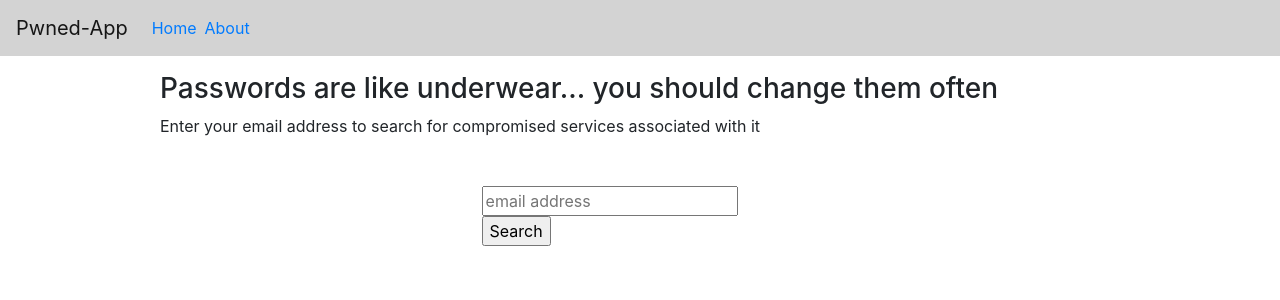
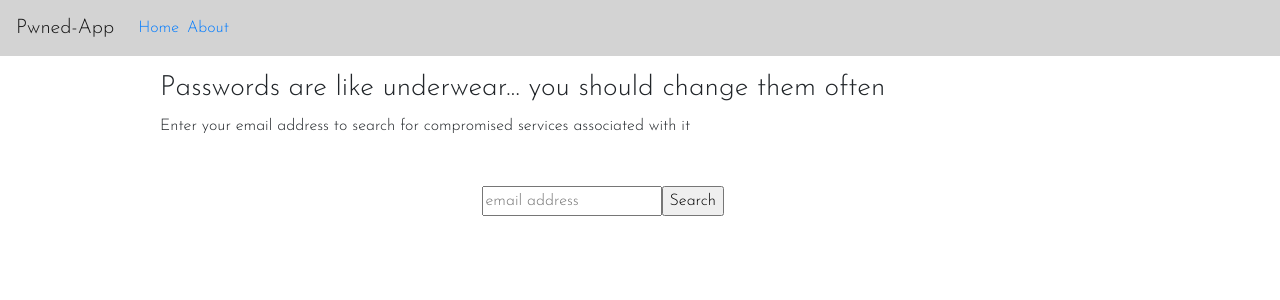
Before and after one commit to dcbentley/unnamed-pwned-app, a React (Create React App) app: page / in a window 1280 px wide. Shown: the top 300 px of the page. Built offline with nearby package versions, Linux system fonts and the light colour scheme; no server answers.

Commit message:
added css and cleaned up consoles and misc errors

```diff
--- a/public/index.html
+++ b/public/index.html
@@ -10,6 +10,8 @@
       content="Web site created using create-react-app"
     />
     <link rel="stylesheet" href="https://stackpath.bootstrapcdn.com/bootstrap/4.3.1/css/bootstrap.min.css" integrity="sha384-ggOyR0iXCbMQv3Xipma34MD+dH/1fQ784/j6cY/iJTQUOhcWr7x9JvoRxT2MZw1T" crossorigin="anonymous">
+    <link href="https://fonts.googleapis.com/css2?family=Josefin+Sans:wght@300&display=swap" rel="stylesheet">
+
 
     <!--
       manifest.json provides metadata used when your web app is installed on a
--- a/src/App.css
+++ b/src/App.css
@@ -1,5 +1,6 @@
 * {
     box-sizing: border-box;
+    font-family: 'Josefin Sans', sans-serif;
 }
 
 .container-text {
@@ -19,7 +20,9 @@
     padding-bottom: 1em;
 }
 
-.factBox,.aboutContainer {
+.factBox,
+.aboutContainer,
+.congrats {
     margin: 0 auto;
     width: 75%;
     padding-top: 1em;
@@ -41,3 +44,38 @@
 .nav-item {
     margin-left: .5em;
 }
+
+.madeWithLove {
+    color: lightgray;
+    font-size: 1.5em;
+}
+
+.footer {
+    position: absolute;
+    bottom: 0;
+    width: 100%;
+    height: 60px;
+    /* line-height: 60px;
+    background-color: lightgray; */
+}
+
+/* .credits {
+    color: white;
+    position: absolute;
+    bottom: 0;
+}
+
+.daFoot {
+    display: flex;
+    position: absolute;
+    bottom: 0;
+}
+
+.links {
+    display: flex;
+    color: white;
+    position: relative;
+    justify-content: center;
+    margin: 1em;
+    padding: 1em;
+} */
--- a/src/App.js
+++ b/src/App.js
@@ -1,5 +1,5 @@
 import React, { Component } from 'react';
-import { Route, Link, Redirect } from 'react-router-dom';
+import { Route, Redirect } from 'react-router-dom';
 import './App.css';
 
 import Navigation from './Navigation/Navigation';
@@ -46,7 +46,7 @@ class App extends Component {
 	createMarkup = (html) => {
 		return { __html: html };
 	};
-// Here we check to see if domains has any length, if it does, then noResults is true and we want to proceed to the MagicSauce area. If there is no length, then the email was not found in the database and we want to exit out and jump down to the return holding all the components and tell the user we couldn't find any breaches
+	// Here we check to see if domains has any length, if it does, then noResults is true and we want to proceed to the MagicSauce area. If there is no length, then the email was not found in the database and we want to exit out and jump down to the return holding all the components and tell the user we couldn't find any breaches
 	setNoResults = () => {
 		if (this.state.domains.length === 0) {
 			this.setState({ noResults: true });
@@ -65,23 +65,25 @@ class App extends Component {
 				const filteredCompromisedDomains = this.state.breaches.find(
 					(breach) => breach.Name === items.Name
 				);
-// Here we are going to start returning our filteredCompromisedDomains
+				// Here we are going to start returning our filteredCompromisedDomains
 				return (
+					//
 					<div className='row' key={items.Name}>
+						{/* bootstrap grid columns for logo */}
 						<div className='col-6 col-md-4 searchImg'>
 							<img
 								src={filteredCompromisedDomains.LogoPath}
 								alt={filteredCompromisedDomains.Name}
 							/>
 						</div>
-
+						{/* bootstrap grid columns for string data */}
 						<div className='col-12 col-md-8'>
 							<div className='container-text'>
 								<h4>Name:</h4>
 								{filteredCompromisedDomains.Name}
 								<h4>Date:</h4>
 								{filteredCompromisedDomains.BreachDate}
-{/* because there was HTML in the string for the description, we must use dangerouslySetInnerHTML. This is a cheap way we can process this. A safer way that can mitigate XSS would be to have a separate links field in the database, or spend a lot of time and effort processing out the HTML in another 2 functions */}
+								{/* because there was HTML in the string for the description, we must use dangerouslySetInnerHTML. This is a cheap way we can process this. A safer way that can mitigate XSS would be to have a separate links field in the database, or spend a lot of time and effort processing out the HTML in another 2 functions */}
 								<h4>Description:</h4>
 								<p
 									dangerouslySetInnerHTML={this.createMarkup(
@@ -102,23 +104,28 @@ class App extends Component {
 		}
 
 		return (
+			// components
 			<div>
+				{/* n=av component */}
 				<Navigation />
+				{/* nav route path */}
 				<Route path='/' exact>
+					{/* FactsBox component */}
 					<FactsBox />
+					{/* SearchBox component with attributes to pass */}
 					<SearchBox
 						setCompromisedAccounts={this.setCompromisedAccounts}
 						setNoResults={this.setNoResults}
 					/>
+					{/* compromisedDomains and logic for when domains are undefined */}
 					<div className='searchResults'>{compromisedDomains}</div>
 					{this.state.domains === undefined && (
-						<p>Congrats! No Compromised accounts!</p>
+						<p className='congrats'>Congrats! No Compromised accounts found!</p>
 					)}
 				</Route>
+				{/* about page route */}
 				<Route path='/about' component={About} />
-
-				<Route path='/:email' />
-
+				{/* catch for all paths that aren't correct */}
 				<Route
 					path='*'
 					render={() => {
--- a/src/Navigation/About.js
+++ b/src/Navigation/About.js
@@ -1,9 +1,10 @@
 import React, { Component } from 'react';
-
+// This is the super basic about section
 class About extends Component {
 	render() {
 		return (
 			<div>
+				{/* added to css for some simple reuseable styling */}
 				<main className='aboutContainer'>
 					<div className='kofi'>
 						If you think this is nifty, you can help fund projects like it. Buy
@@ -20,21 +21,23 @@ class About extends Component {
 						<div>
 							<a href='https://www.eff.org/'>Electronic Frontier Foundation</a>
 						</div>
-						<div class='credits'>
-							<span>Made with &hearts; by Daniel Bentley</span>
-						</div>
-						<footer>
-							<span class='links'>
-								<a href='https://www.linkedin.com/in/danielcbentley/'>
-									LinkedIn
-								</a>
-							</span>
-							<span class='links'>
-								<a href='https://github.com/dcbentley/trivia-night'> GitHub</a>
-							</span>
-						</footer>
 					</div>
 				</main>
+				<footer className='footer'>
+					<div className='container'>
+						<span className='text-muted'>
+							<a href='https://www.linkedin.com/in/danielcbentley/'>LinkedIn</a>
+						</span>
+						<span className='text-muted'>
+							<a href='https://github.com/dcbentley/trivia-night'> GitHub</a>
+						</span>
+						<div className='text-muted'>
+							<span className='madeWithLove'>
+								Made with &hearts; by Daniel Bentley
+							</span>
+						</div>
+					</div>
+				</footer>
 			</div>
 		);
 	}
--- a/src/Navigation/Navigation.js
+++ b/src/Navigation/Navigation.js
@@ -24,14 +24,14 @@ class Navigation extends Component {
 					<ul className='navbar-nav'>
 						<li className='nav-item active'>
 							{/* link to the home page */}
-							<Link classLink='nav-link' to='/'>
+							<Link to='/'>
 								Home
                                 <span className='sr-only'>(current)</span>{' '}
 							</Link>
 						</li>
 						<li className='nav-item'>
 							{/* link to the about page */}
-							<Link classList='nav-link' to='/about'>
+							<Link to='/about'>
 								{' '}
 								About{' '}
 							</Link>
```
Also changed, not shown: 1 other file (tests, documents, lock files or other folders).
